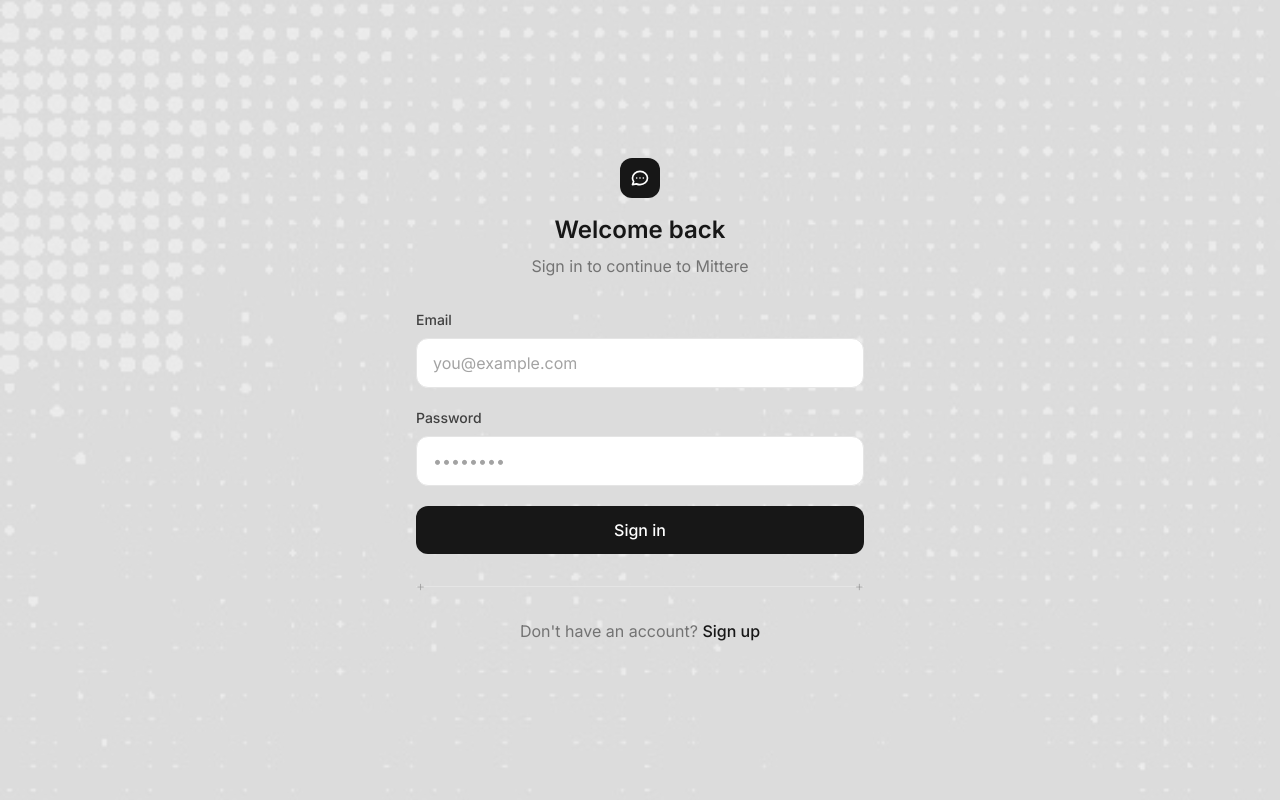
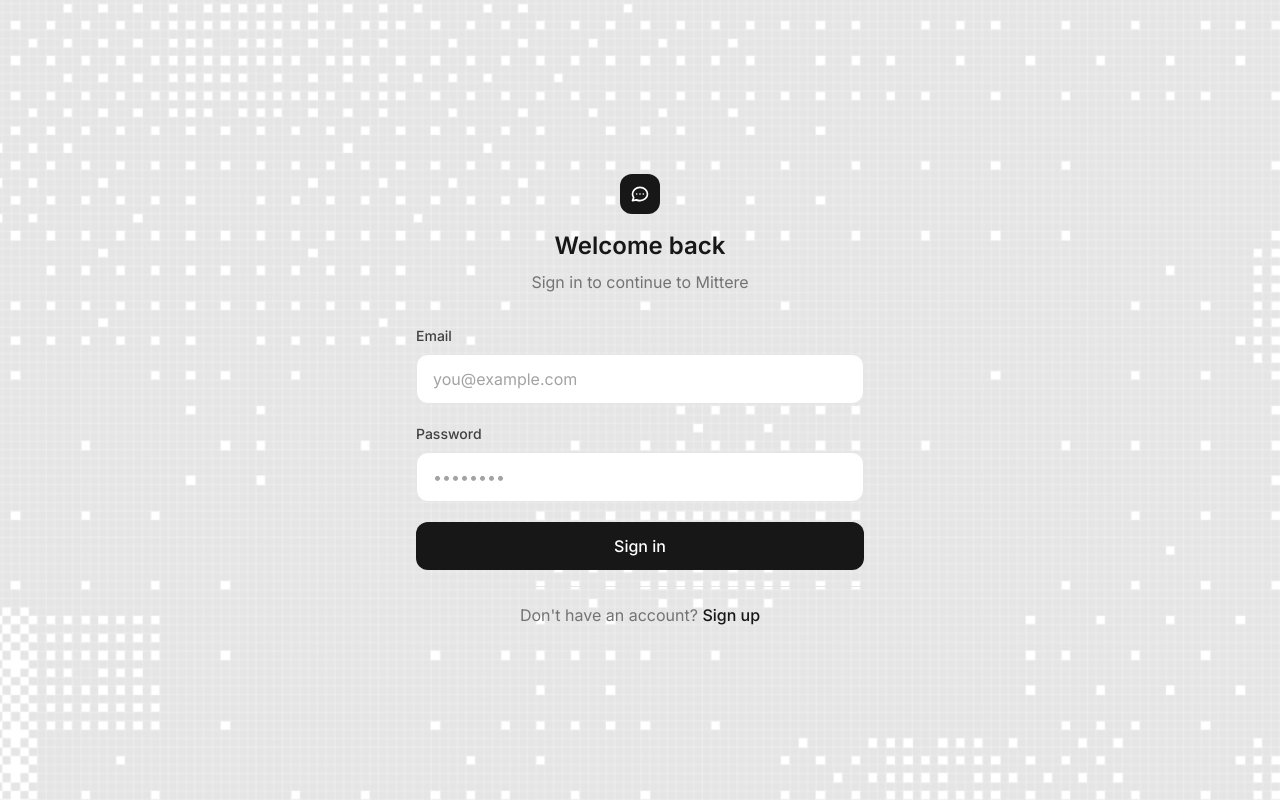
Before and after one commit to ashomurodov/nuxt-chat, a Nuxt app: page /login in a window 1280 px wide. Built offline with nearby package versions, Linux system fonts and the light colour scheme.

Commit message:
feat(texture): update background textures for login and register pages; adjust opacity for improved visibility

```diff
--- a/app/pages/login.vue
+++ b/app/pages/login.vue
@@ -73,9 +73,9 @@
       </form>
 
       <!-- Divider -->
-      <div class="divider-line my-8">
-        <span class="cross left">+</span>
-        <span class="cross right">+</span>
+      <div class="divider-line my-4">
+        <span class="cross left"></span>
+        <span class="cross right"></span>
       </div>
 
       <!-- Register Link -->
@@ -124,12 +124,12 @@ async function handleLogin() {
 
 <style scoped>
 .texture-bg {
-  background-image: url('~/assets/images/texture.jpg');
+  background-image: url('~/assets/images/texture3.jpg');
   background-size: cover;
   background-position: center;
   background-repeat: no-repeat;
   filter: grayscale(1);
-  opacity: 0.15;
+  opacity: 0.1;
 }
 
 .divider-line {
--- a/app/pages/register.vue
+++ b/app/pages/register.vue
@@ -78,9 +78,9 @@
       </form>
 
       <!-- Divider -->
-      <div class="divider-line my-8">
-        <span class="cross left">+</span>
-        <span class="cross right">+</span>
+      <div class="divider-line my-4">
+        <span class="cross left"></span>
+        <span class="cross right"></span>
       </div>
 
       <!-- Login Link -->
@@ -125,7 +125,7 @@ async function handleRegister() {
   background-position: center;
   background-repeat: no-repeat;
   filter: grayscale(1);
-  opacity: 0.15;
+  opacity: 0.1;
 }
 
 .divider-line {
```
Also changed, not shown: app/assets/images/texture2.jpg (added), app/assets/images/texture3.jpg (added).
